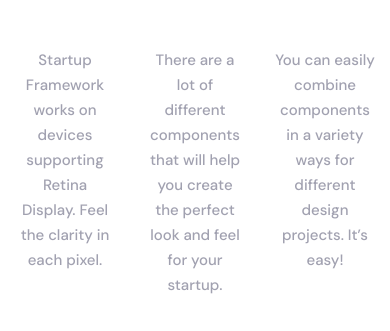
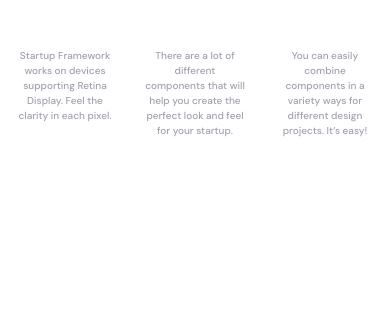
Before and after one commit to paulolatoye/second-startup, a plain HTML site: page index.html in a window 390 px wide. Shown: the part 601-932 px from the top of the page. After the commit the page ends 889 px from the top, so only its background shows below. Drawn offline with nearby package versions, Linux system fonts and the light colour scheme; a script that the page names is missing.

Commit message:
updated responsiveness

```diff
--- a/header5.css
+++ b/header5.css
@@ -246,6 +246,7 @@ li {
     }
 
     .ignore-br {
-        font-size: 15px;
+        font-size: 10px;
+        line-height: 15px;
     }
 }
```
